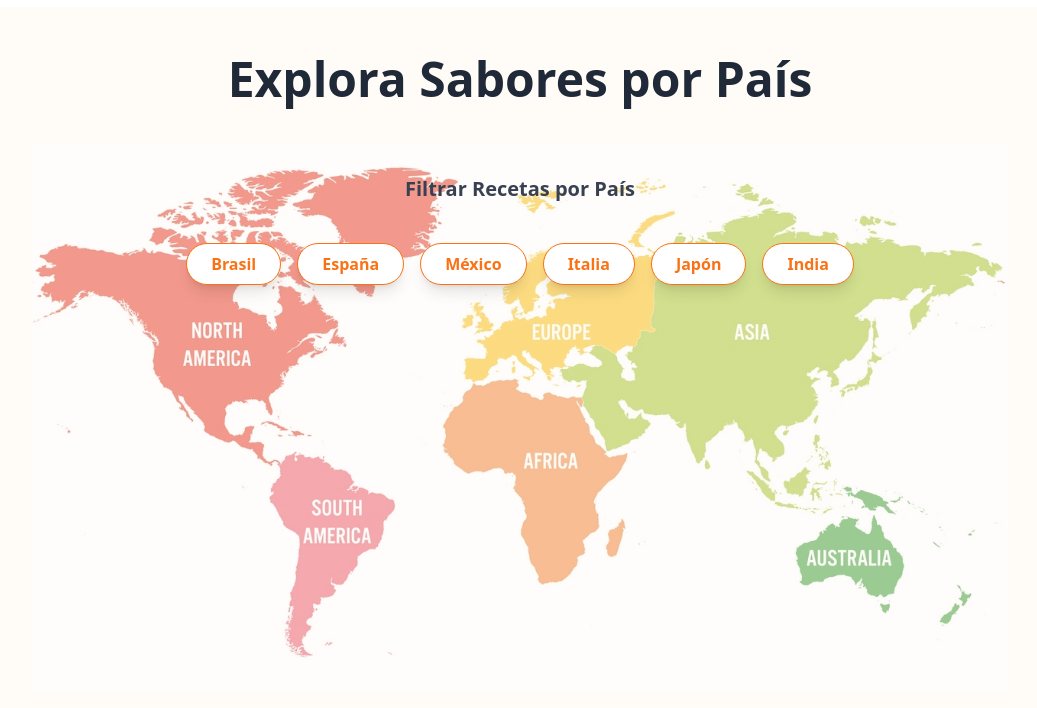
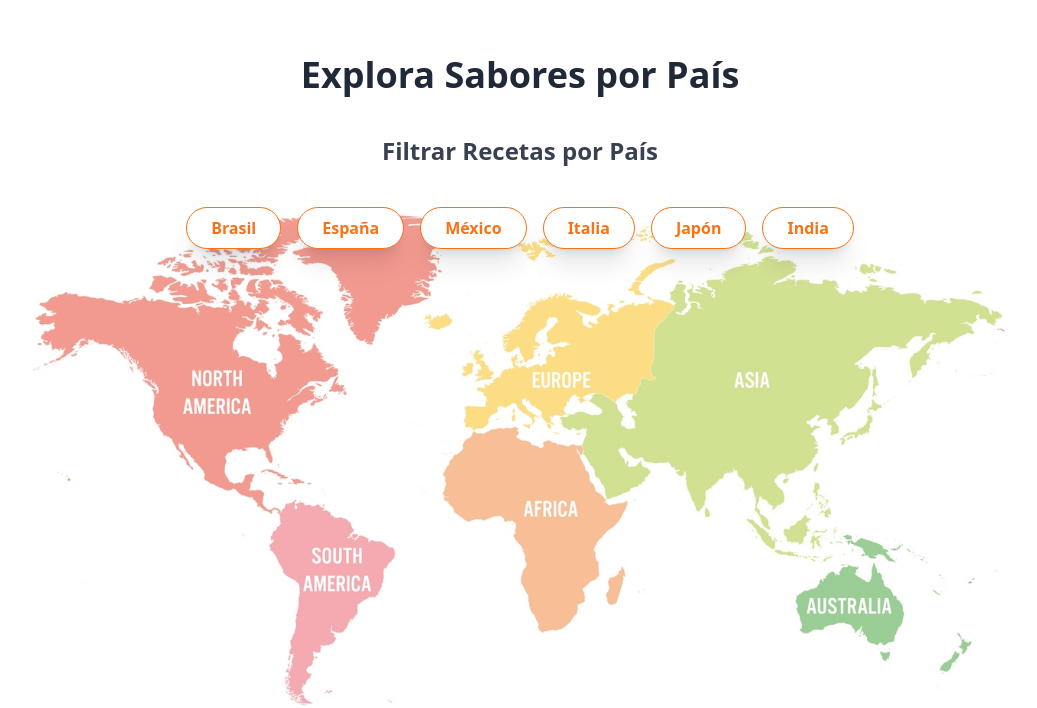
Before and after one commit to Recetas-de-Comidas-Por-Vanderlene/Recetas-Frontend, a React (Vite) app: page / in a window 1280 px wide. Shown: the part 1072-1780 px from the top of the page, without its empty margins (88-1125 px from the left). Built offline with nearby package versions, Linux system fonts and the light colour scheme.

Commit message:
fix(ui): Alineación superior de botones de filtro de país sobre el mapa

```diff
--- a/src/components/CountryFilter.jsx
+++ b/src/components/CountryFilter.jsx
@@ -1,4 +1,5 @@
-// src/components/CountryFilter.jsx
+// src/components/CountryFilter.jsx (Código Final con Opacidad y Filtros Dark Mode)
+
 import React from 'react';
 // ¡Asegúrate de que esta ruta sea correcta y el archivo exista!
 import MapBg from '../assets/mapacontinentes.jpg';
@@ -6,50 +7,60 @@ import MapBg from '../assets/mapacontinentes.jpg';
 const CountryFilter = () => {
     const countries = ['Brasil', 'España', 'México', 'Italia', 'Japón', 'India'];
 
-  // Definición del estilo para el fondo del mapa
     const mapBgStyle = {
         backgroundImage: `url(${MapBg})`,
         backgroundRepeat: 'no-repeat',
-    backgroundSize: 'contain', // Ajusta el mapa dentro del contenedor
+        backgroundSize: 'contain',
         backgroundPosition: 'center',
     };
 
     return (
-    <div className="relative pt-12 pb-24 px-4 bg-orange-50/50">
+        // Contenedor principal: color de fondo cambia con el tema
+        <div className="relative pt-12 pb-24 px-4 bg-white dark:bg-gray-900">
 
-      {/* Título de la Sección: Más grande y moderno */}
-      <h2 className="text-5xl font-extrabold text-center mb-10 text-gray-800">
+            {/* Título de la Sección */}
+            <h2 className="text-4xl font-extrabold text-center mb-10 text-gray-800 dark:text-gray-100">
                 Explora Sabores por País
             </h2>
 
-      {/* Contenedor principal de filtros y mapa */}
+            {/* Título de Filtros (fuera del mapa) */}
+            <div className="max-w-7xl mx-auto px-4">
+                <p className="text-2xl text-center font-bold mb-6 text-gray-700 dark:text-gray-300">
+                    Filtrar Recetas por País
+                </p>
+            </div>
+
+            {/* Contenedor del Mapa y los Filtros */}
             <div className="relative max-w-7xl mx-auto">
 
-        {/* CAPA DEL MAPA como fondo */}
+                {/* CAPA DEL MAPA como fondo con FILTROS DARK MODE */}
+                <div className="relative h-[550px] w-full bg-white dark:bg-gray-900 rounded-lg overflow-hidden">
+
                     <div
-          // Ajustamos la altura y aplicamos el estilo inline del mapa
-          className="relative h-[550px] w-full opacity-60"
+                        // APLICACIÓN DE FILTROS:
+                        // 1. Opacidad: 60% en Claro, 10% en Oscuro.
+                        // 2. Filtros: Aplica grayscale e inversión de color SOLO en Dark Mode
+                        //             para que el mapa se vea blanco sobre fondo oscuro.
+                        className="absolute inset-0 h-full w-full opacity-60 dark:opacity-10 dark:filter dark:grayscale dark:invert"
                         style={mapBgStyle}
                     >
-          {/* Aquí puedes añadir otros elementos de diseño del mapa si es necesario */}
                     </div>
 
-        {/* CAPA DE FILTROS Y CONTENIDO (Posicionada ABSOLUTE sobre el mapa) */}
-        <div className="absolute inset-0 flex flex-col justify-start items-center p-8">
+                </div>
 
-          {/* Título "Filtrar Recetas por País" */}
-          <p className="text-xl text-center font-semibold mb-6 text-gray-700 self-start md:self-center">
-            Filtrar Recetas por País
-          </p>
+                {/* *** CAPA DE FILTROS Y BOTONES (sobre el mapa) *** *** CAMBIO CLAVE: justify-start y pt-16 para mover el contenido arriba. ***
+                */}
+                <div className="absolute inset-0 flex flex-col **justify-start** items-center **pt-16**">
 
-          {/* Botones de Filtro - Ajustados para ser más visibles */}
                     <div className="flex flex-wrap justify-center gap-4 mt-4">
                         {countries.map(country => (
                             <button
                                 key={country}
+                                // Estilos de botón para Dark/Light Mode
                                 className="px-6 py-2 rounded-full border border-orange-500
                                             text-orange-500 hover:bg-orange-500 hover:text-white
-                           transition duration-200 shadow-lg bg-white font-semibold"
+                                            transition duration-200 shadow-xl bg-white dark:bg-gray-700 dark:text-orange-400
+                                            dark:hover:bg-orange-500 dark:hover:text-white font-semibold"
                             >
                                 {country}
                             </button>
```
Lines whose indentation alone changed are shown as unchanged.
